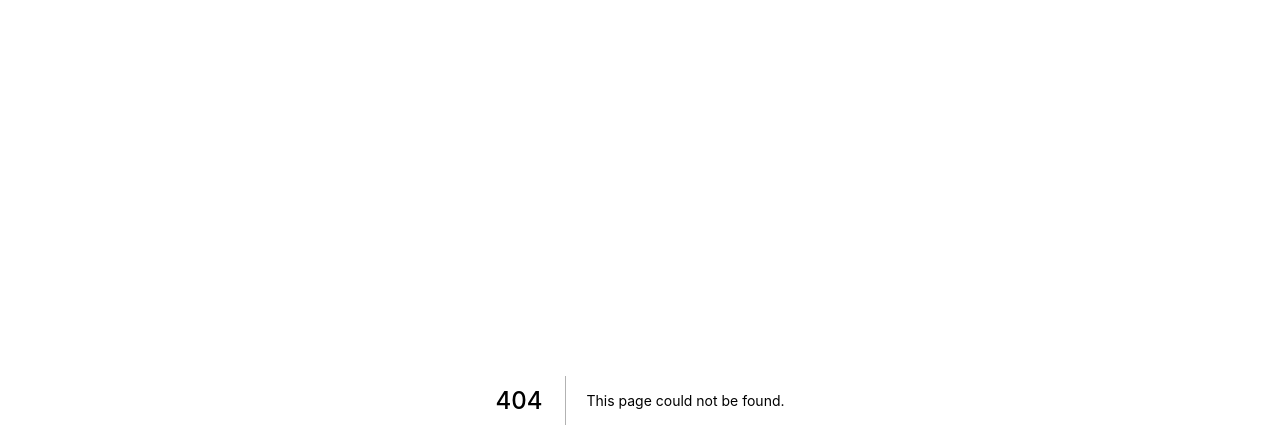
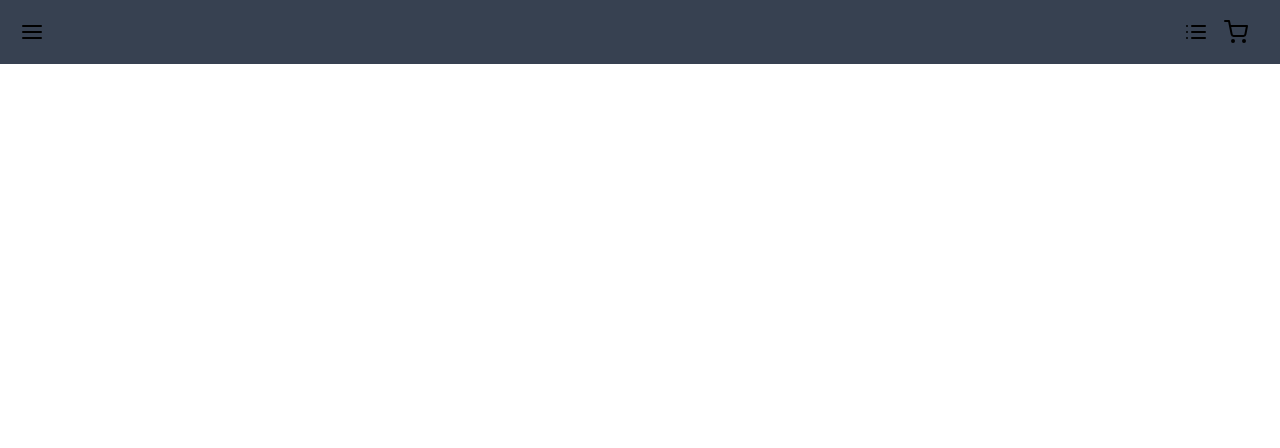
Before and after one commit to Oscar-Rydh/recepie-planner, a Next.js app: page /recepies/1 in a window 1280 px wide. Before the commit this address had no page. Shown: the top 448 px of the page. Built offline with nearby package versions, Linux system fonts and the light colour scheme.

Commit message:
feat: added base for recepie page

```diff
--- a/components/Card.tsx
+++ b/components/Card.tsx
@@ -1,7 +1,12 @@
 import React from "react";
 import { FiClock } from "react-icons/fi";
+import Link from "next/link";
 
-export const Card = () => (
+export interface CardProps {
+  id: string;
+}
+export const Card = ({ id }: CardProps) => (
+  <Link href={`/recepies/${id}`}>
     <div className="bg-white shadow-md h-64 w-screen max-w-md rounded-2xl">
       <div className=" h-5/6 flex items-center justify-center">
         <img src="https://www.google.com/images/branding/googlelogo/2x/googlelogo_color_92x30dp.png" />
@@ -13,4 +18,5 @@ export const Card = () => (
         </div>
       </div>
     </div>
+  </Link>
 );
--- a/pages/index.tsx
+++ b/pages/index.tsx
@@ -3,7 +3,6 @@ import { FiPlus, FiRotateCcw, FiShoppingCart } from "react-icons/fi";
 import { Card } from "../components/Card";
 import { CircularButton } from "../components/CircularButton";
 import { FiList } from "react-icons/fi";
-import { HomePageRefresh } from "../components/HomePageRefresh";
 import { IconRenderer } from "../components/IconRenderer";
 import { NavBar } from "../components/NavBar";
 
@@ -15,7 +14,7 @@ const IndexPage = () => (
         <h1 className="text-2xl font-bold pt-4 pb-4"> Dagens recept </h1>
       </div>
       <div className="mx-auto">
-        <Card />
+        <Card id={"tmp"} />
       </div>
       <div className="mx-auto pt-8 flex-grow">
         <IconRenderer size={"3em"} Icon={FiRotateCcw} />
--- /dev/null
+++ b/pages/recepies/[id].tsx
@@ -0,0 +1,10 @@
+import React from "react";
+import { NavBar } from "../../components/NavBar";
+
+const Recepie = () => (
+  <div>
+    <NavBar />
+  </div>
+);
+
+export default Recepie;
```
Lines whose indentation alone changed are shown as unchanged.
